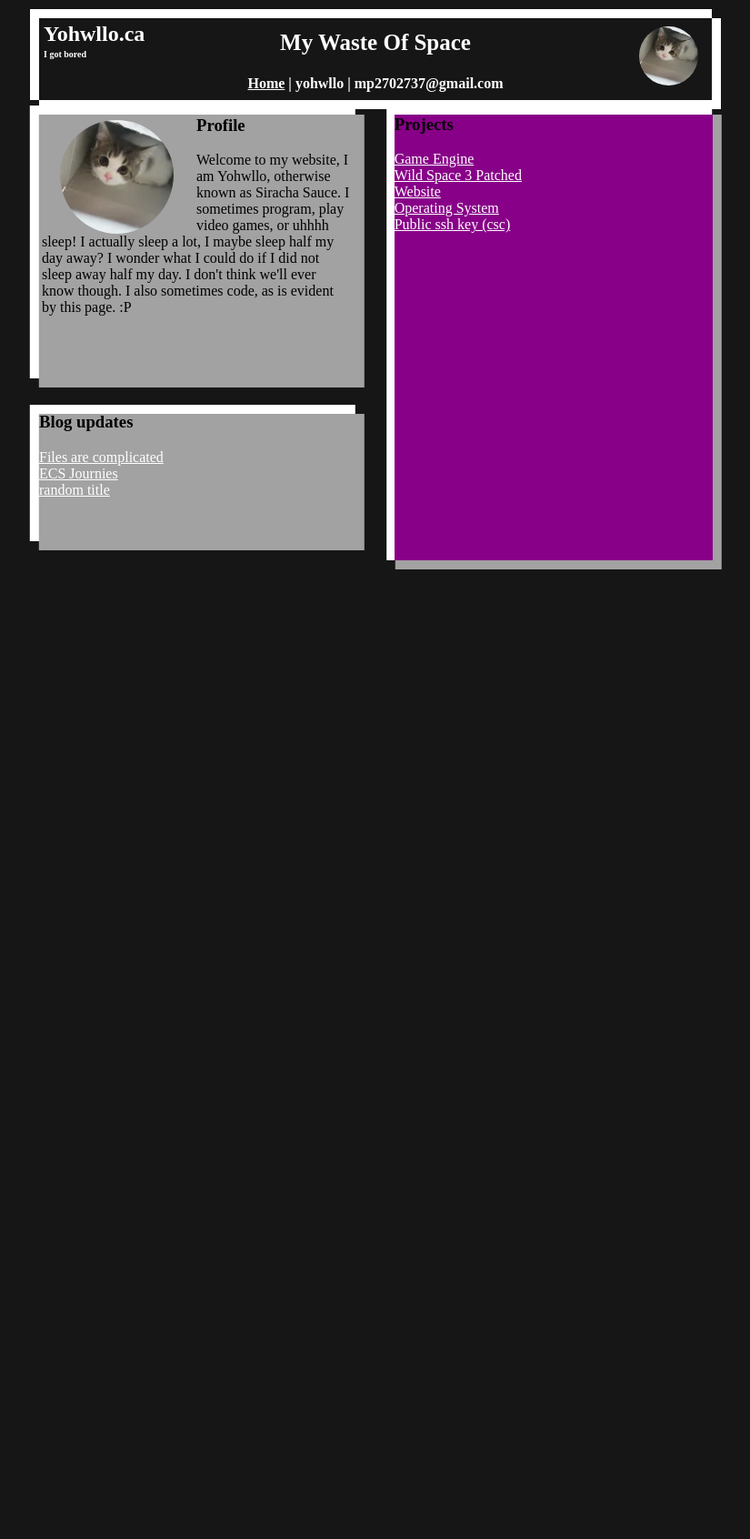
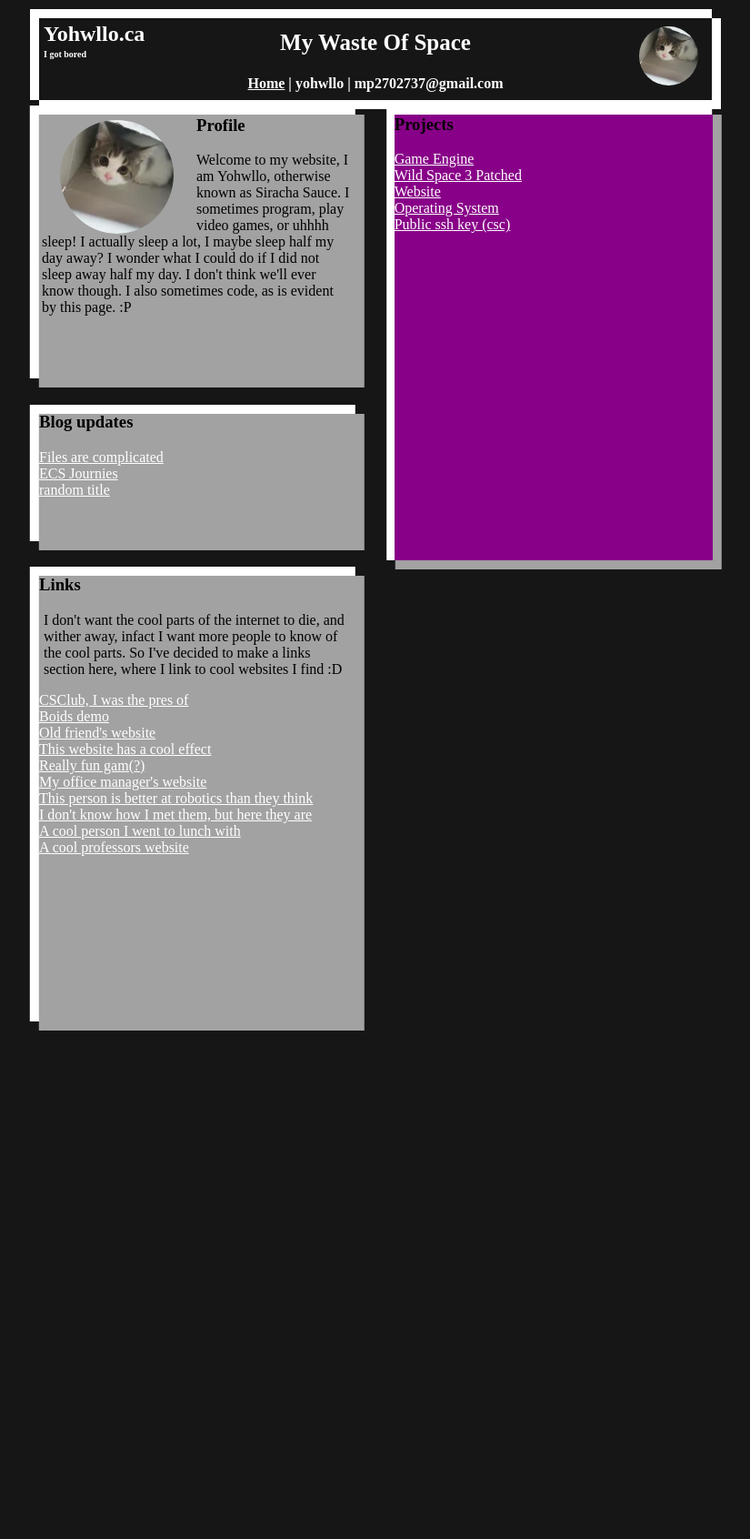
Before and after one commit to Yohello1/Yohello1_web, a PHP site: page / in a window 1280 px wide. Shown: the whole page at 91% size, without its empty margins (232-1057 px from the left). Before the commit the page ends 626 px from the top, so only its background shows below. Run offline with PHP 8.4, Linux system fonts and the light colour scheme.

Commit message:
Added links to other cool web pages

```diff
--- a/components/banner.css
+++ b/components/banner.css
@@ -4,7 +4,6 @@
         height: 112px;
         width: 770px;
         position:relative;
-        z-index: 10;
     }
     .header_one {
         background-color: #FFFFFF;
@@ -15,6 +14,7 @@
         left: 50%;
         transform: translate(-50%, 0);
         margin-right: 10px;
+        z-index: 50;
 
     }
 
@@ -27,6 +27,7 @@
         left: 50%;
         transform: translate(-50%, 0);
         margin-left: 10px;
+        z-index: 50;
     }
 
     .header_three {
@@ -38,6 +39,7 @@
         left: 50%;
         transform: translate(-50%, 0);
         margin-left: 5px;
+        z-index: 50;
     }
 
     .text_title {
@@ -88,6 +90,7 @@
     .left_side {
         width: 49%;
         float: left;
+        z-index:-1;
     }
 
 
@@ -95,6 +98,7 @@
     .right_side {
         width: 49%;
         float: right;
+        z-index:-1;
     }
 
 
--- a/index.html
+++ b/index.html
@@ -32,7 +32,31 @@
         margin-right: 10px;
     }
 
-    .left_header_four {
+   .left_header_four {
+        background-color: #A2A2A2;
+        position: relative;
+        width: 95%;
+        height: 150px;
+        top: 10px;
+        left: 50%;
+        transform: translate(-50%, -280px);
+        margin-left: 10px;
+    }
+
+
+    .left_header_five {
+        background-color: #FFFFFF;
+        position: relative;
+        width: 95%;
+        height: 150px;
+        top: 0px;
+        left: 50%;
+        float:left;
+        transform: translate(-50%, -280px);
+        margin-right: 10px;
+    }
+
+    .left_header_six {
         background-color: #A2A2A2;
         position: relative;
         width: 95%;
@@ -49,6 +73,16 @@
         width:350px;
         height:140px;
         top:10px;
+        margin-left: 20px;
+        transform: translate(0, -450px);
+    }
+
+    .left_blog_links {
+
+        position:relative;
+        width:350px;
+        height:140px;
+        top:-470px;
         margin-left: 20px;
         transform: translate(0, -450px);
     }
@@ -227,6 +261,27 @@
             <a href="myPosts/code.html"> random title </a><br>
 
         </div>
+
+        <div class="left_header_five"></div>
+        <div class="left_header_six"></div>
+        <div class="left_blog_links">
+            <h3>Links</h3>
+            <p style="padding-left:5px;padding-right:5px;">
+                I don't want the cool parts of the internet to die, and wither away, infact I want more people to know of the cool parts. So I've decided to make a links section here, where I link to cool websites I find :D
+                </p>
+            <a href="csclub.ca"> CSClub, I was the pres of </a><br>
+            <a href="https://eater.net/boids"> Boids demo </a><br>
+            <a href="https://syed.world/"> Old friend's website </a><br>
+            <a href="https://cubityfir.st/"> This website has a cool effect </a><br>
+            <a href="http://provethatyouarenotarobot.com/"> Really fun gam(?) </a><br>
+            <a href="https://dundeezhang.com/"> My office manager's website</a><br>
+            <a href="https://smartineau.me/"> This person is better at robotics than they think</a><br>
+            <a href="https://woojiahao.com/"> I don't know how I met them, but here they are</a><br>
+            <a href="https://cs.uwaterloo.ca/~c2batty/"> A cool person I went to lunch with </a><br>
+            <a href="https://math.uwaterloo.ca/~lwmarcou/"> A cool professors website </a><br>
+
+        </div>
+
      </div>
 
 
```
